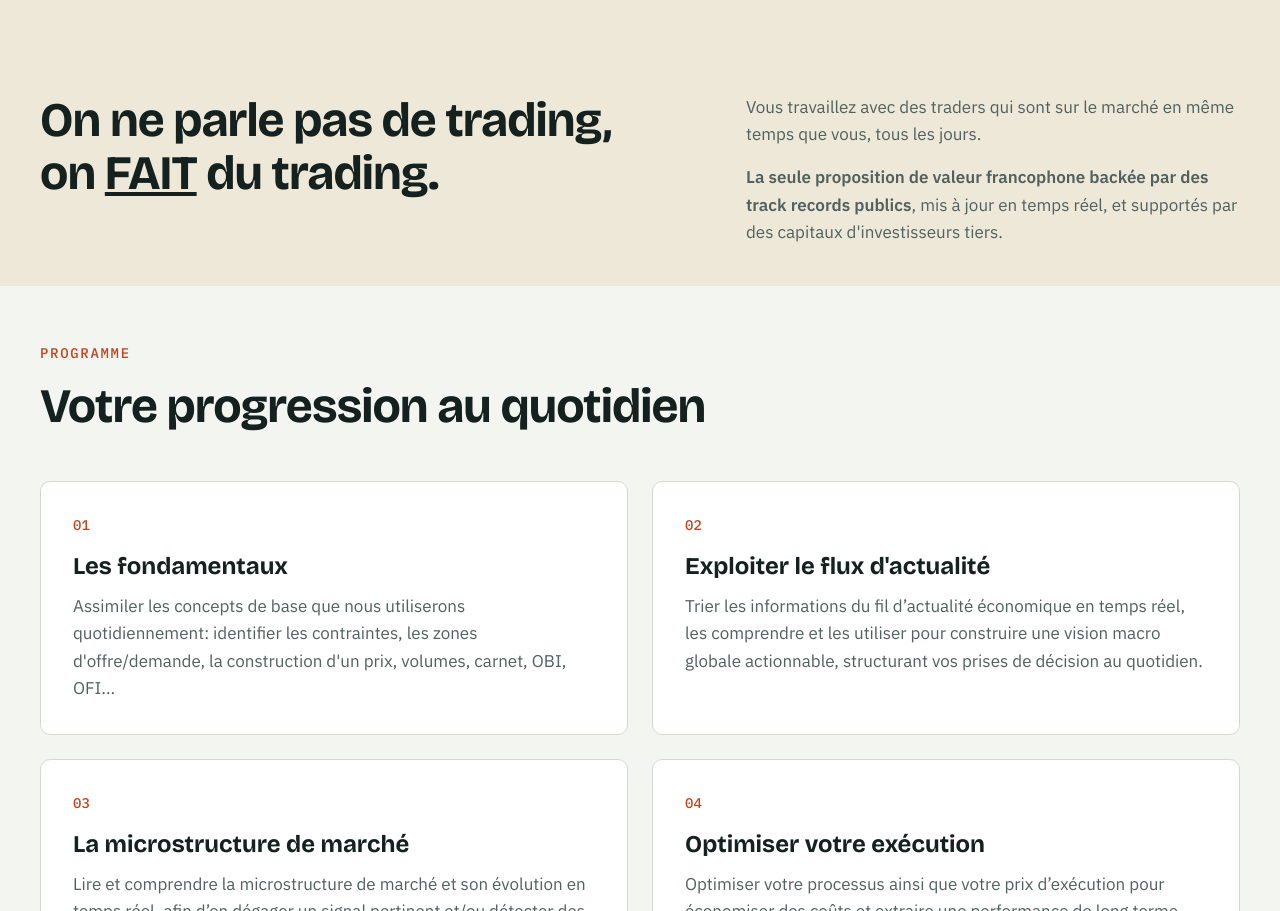
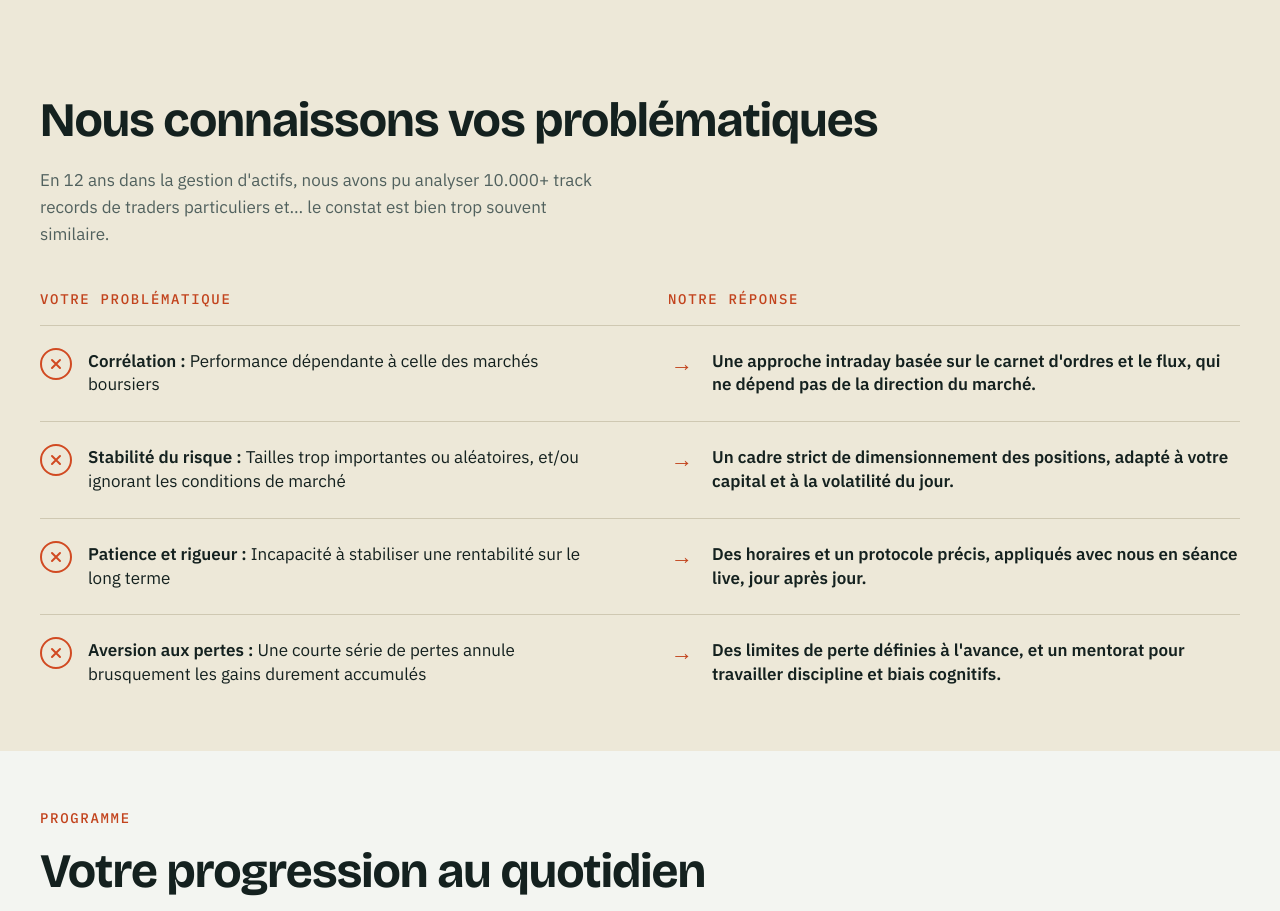
Before and after one commit to Komodocap/website, a plain HTML site: page index.html in a window 1280 px wide. Shown: the part 854-1765 px from the top of the page. Drawn offline with nearby package versions, Linux system fonts and the light colour scheme.

Commit message:
Update landing page: problem/solution table, candidature card
Co-Authored-By: Claude Sonnet 5.5 <noreply@anthropic.com>
Claude-Session: https://claude.ai/code/session_01Vfyifbc2wCGNsRTs1eBASz

```diff
--- a/index.html
+++ b/index.html
@@ -69,10 +69,28 @@ html{scroll-behavior:smooth}
 <!-- MANIFESTE -->
 <section style="background:#EDE8D8;padding:96px 0 40px">
 <div style="max-width:1200px;margin:0 auto;padding:0 20px;display:flex;flex-wrap:wrap;gap:40px 72px;align-items:flex-start">
-<h2 style="flex:1 1 480px;min-width:0;margin:0;font-family:'Bricolage Grotesque',sans-serif;font-weight:700;font-size:clamp(30px,4vw,48px);line-height:1.1;letter-spacing:-0.02em">On ne parle pas de trading, on <u>FAIT</u> du trading.</h2>
-<div style="flex:1 1 340px;min-width:0;color:#51615E">
-<p style="margin:0 0 16px">Vous travaillez avec des traders qui sont sur le marché en même temps que vous, tous les jours.</p>
-<p style="margin:0"><b>La seule proposition de valeur francophone backée par des track records publics</b>, mis à jour en temps réel, et supportés par des capitaux d'investisseurs tiers.</p>
+<div style="flex:1 1 480px;min-width:0">
+<h2 style="margin:0 0 20px;font-family:'Bricolage Grotesque',sans-serif;font-weight:700;font-size:clamp(30px,4vw,48px);line-height:1.1;letter-spacing:-0.02em">Nous connaissons vos problématiques</h2>
+<p style="margin:0;color:#51615E;max-width:560px">En 12 ans dans la gestion d'actifs, nous avons pu analyser 10.000+ track records de traders particuliers et… le constat est bien trop souvent similaire.</p>
+</div>
+<div style="flex:1 1 100%;min-width:0">
+<div style="display:grid;grid-template-columns:repeat(auto-fit,minmax(320px,1fr));gap:12px 56px;padding-bottom:14px"><div style="font-family:'IBM Plex Mono',monospace;font-weight:500;font-size:14px;letter-spacing:0.12em;text-transform:uppercase;color:#C2431D">Votre problématique</div><div style="font-family:'IBM Plex Mono',monospace;font-weight:500;font-size:14px;letter-spacing:0.12em;text-transform:uppercase;color:#C2431D">Notre réponse</div></div>
+<div style="display:grid;grid-template-columns:repeat(auto-fit,minmax(320px,1fr));gap:12px 56px;align-items:start;padding:24px 0;border-top:1px solid #CFC8B2">
+<div style="display:flex;gap:16px;align-items:flex-start;color:#14211F;line-height:1.4"><span style="flex:0 0 auto;display:inline-flex;align-items:center;justify-content:center;width:28px;height:28px;border:2px solid #D14A22;border-radius:50%;margin-top:-2px"><svg aria-hidden="true" width="16" height="16" viewBox="0 0 16 16" fill="none" style="display:block"><path d="M4 4L12 12M12 4L4 12" stroke="#D14A22" stroke-width="2" stroke-linecap="round" stroke-linejoin="round"></path></svg></span><span><b style="font-weight:700">Corrélation&nbsp;:</b> Performance dépendante à celle des marchés boursiers</span></div>
+<div style="display:flex;gap:16px;align-items:flex-start;color:#14211F;font-weight:600;line-height:1.4"><span aria-hidden="true" style="flex:0 0 auto;width:28px;text-align:center;color:#C2431D;font-weight:700;font-size:22px;line-height:1.2">→</span><span>Une approche intraday basée sur le carnet d'ordres et le flux, qui ne dépend pas de la direction du marché.</span></div>
+</div>
+<div style="display:grid;grid-template-columns:repeat(auto-fit,minmax(320px,1fr));gap:12px 56px;align-items:start;padding:24px 0;border-top:1px solid #CFC8B2">
+<div style="display:flex;gap:16px;align-items:flex-start;color:#14211F;line-height:1.4"><span style="flex:0 0 auto;display:inline-flex;align-items:center;justify-content:center;width:28px;height:28px;border:2px solid #D14A22;border-radius:50%;margin-top:-2px"><svg aria-hidden="true" width="16" height="16" viewBox="0 0 16 16" fill="none" style="display:block"><path d="M4 4L12 12M12 4L4 12" stroke="#D14A22" stroke-width="2" stroke-linecap="round" stroke-linejoin="round"></path></svg></span><span><b style="font-weight:700">Stabilité du risque&nbsp;:</b> Tailles trop importantes ou aléatoires, et/ou ignorant les conditions de marché</span></div>
+<div style="display:flex;gap:16px;align-items:flex-start;color:#14211F;font-weight:600;line-height:1.4"><span aria-hidden="true" style="flex:0 0 auto;width:28px;text-align:center;color:#C2431D;font-weight:700;font-size:22px;line-height:1.2">→</span><span>Un cadre strict de dimensionnement des positions, adapté à votre capital et à la volatilité du jour.</span></div>
+</div>
+<div style="display:grid;grid-template-columns:repeat(auto-fit,minmax(320px,1fr));gap:12px 56px;align-items:start;padding:24px 0;border-top:1px solid #CFC8B2">
+<div style="display:flex;gap:16px;align-items:flex-start;color:#14211F;line-height:1.4"><span style="flex:0 0 auto;display:inline-flex;align-items:center;justify-content:center;width:28px;height:28px;border:2px solid #D14A22;border-radius:50%;margin-top:-2px"><svg aria-hidden="true" width="16" height="16" viewBox="0 0 16 16" fill="none" style="display:block"><path d="M4 4L12 12M12 4L4 12" stroke="#D14A22" stroke-width="2" stroke-linecap="round" stroke-linejoin="round"></path></svg></span><span><b style="font-weight:700">Patience et rigueur&nbsp;:</b> Incapacité à stabiliser une rentabilité sur le long terme</span></div>
+<div style="display:flex;gap:16px;align-items:flex-start;color:#14211F;font-weight:600;line-height:1.4"><span aria-hidden="true" style="flex:0 0 auto;width:28px;text-align:center;color:#C2431D;font-weight:700;font-size:22px;line-height:1.2">→</span><span>Des horaires et un protocole précis, appliqués avec nous en séance live, jour après jour.</span></div>
+</div>
+<div style="display:grid;grid-template-columns:repeat(auto-fit,minmax(320px,1fr));gap:12px 56px;align-items:start;padding:24px 0;border-top:1px solid #CFC8B2">
+<div style="display:flex;gap:16px;align-items:flex-start;color:#14211F;line-height:1.4"><span style="flex:0 0 auto;display:inline-flex;align-items:center;justify-content:center;width:28px;height:28px;border:2px solid #D14A22;border-radius:50%;margin-top:-2px"><svg aria-hidden="true" width="16" height="16" viewBox="0 0 16 16" fill="none" style="display:block"><path d="M4 4L12 12M12 4L4 12" stroke="#D14A22" stroke-width="2" stroke-linecap="round" stroke-linejoin="round"></path></svg></span><span><b style="font-weight:700">Aversion aux pertes&nbsp;:</b> Une courte série de pertes annule brusquement les gains durement accumulés</span></div>
+<div style="display:flex;gap:16px;align-items:flex-start;color:#14211F;font-weight:600;line-height:1.4"><span aria-hidden="true" style="flex:0 0 auto;width:28px;text-align:center;color:#C2431D;font-weight:700;font-size:22px;line-height:1.2">→</span><span>Des limites de perte définies à l'avance, et un mentorat pour travailler discipline et biais cognitifs.</span></div>
+</div>
 </div>
 </div>
 </section>
```
